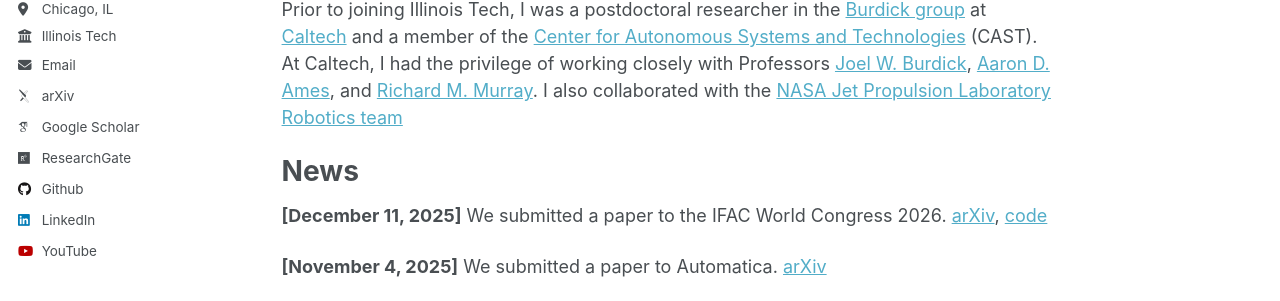
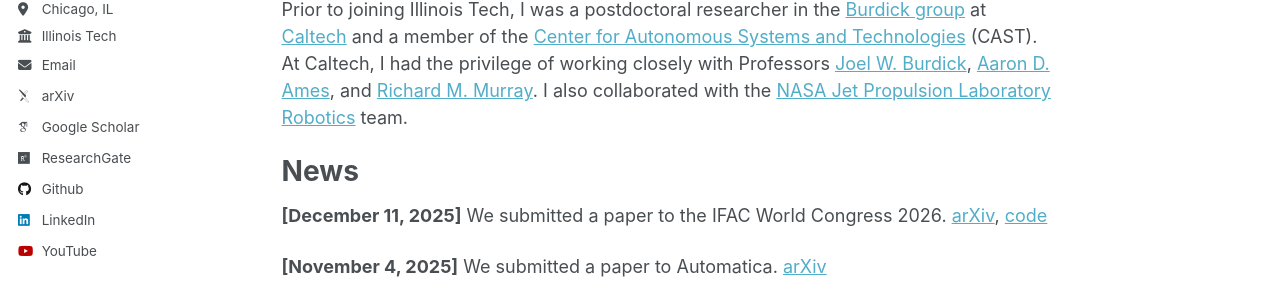
Before and after one commit to ersindas/ersindas.github.io, a Jekyll site: the page built from _pages/about.md, in a window 1280 px wide and 900 px high. Shown: the part 383-684 px from the top of the window. Built offline with Jekyll 4.4.1, drawn with Linux system fonts in a browser that asks for light colours; some web fonts are replaced.

```diff
--- a/_pages/about.md
+++ b/_pages/about.md
@@ -12,7 +12,7 @@ I am an Assistant Professor in the [Department of Mechanical, Materials, and Aer
 
 My research focuses on robust, uncertainty-aware safe control, state estimation, and system identification for robotic and autonomous systems. We develop methods that integrate control theory and machine learning to handle dynamic uncertainties in real-world feedback control implementations.
 
-Prior to joining Illinois Tech, I was a postdoctoral researcher in the [Burdick group](https://robotics.caltech.edu/wiki/index.php/Robotics) at [Caltech](https://www.mce.caltech.edu/people/ersindas) and a member of the [Center for Autonomous Systems and Technologies](https://cast.caltech.edu/) (CAST). At Caltech, I had the privilege of working closely with Professors [Joel W. Burdick](https://www.eas.caltech.edu/people/jburdick), [Aaron D. Ames](http://ames.caltech.edu/), and [Richard M. Murray](https://murray.cds.caltech.edu/Main_Page). I also collaborated with the [NASA Jet Propulsion Laboratory Robotics team](https://www-robotics.jpl.nasa.gov/)
+Prior to joining Illinois Tech, I was a postdoctoral researcher in the [Burdick group](https://robotics.caltech.edu/wiki/index.php/Robotics) at [Caltech](https://www.mce.caltech.edu/people/ersindas) and a member of the [Center for Autonomous Systems and Technologies](https://cast.caltech.edu/) (CAST). At Caltech, I had the privilege of working closely with Professors [Joel W. Burdick](https://www.eas.caltech.edu/people/jburdick), [Aaron D. Ames](http://ames.caltech.edu/), and [Richard M. Murray](https://murray.cds.caltech.edu/Main_Page). I also collaborated with the [NASA Jet Propulsion Laboratory Robotics](https://www-robotics.jpl.nasa.gov/) team.
 <!--to investigate safe autonomous lander operations on ocean worlds in the Solar System, such as Europa and Enceladus.-->
 
 
```
